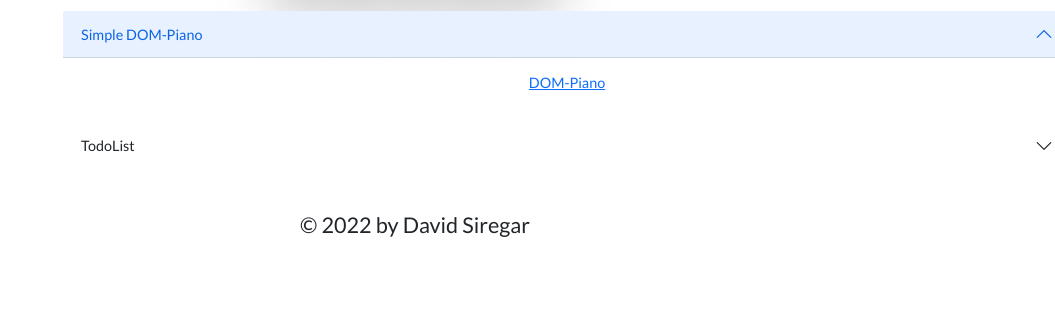
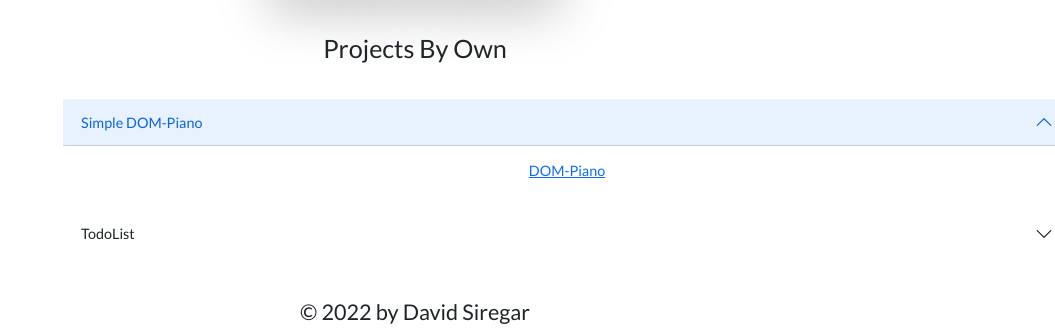
Before and after one commit to davidsiregar/personal-website, a plain HTML site: page index.html in a window 1280 px wide. Shown: the part 2121-2455 px from the top of the page, without its empty margins (225-1280 px from the left). Before the commit the page ends 2367 px from the top, so only its background shows below. Drawn offline with nearby package versions, Linux system fonts and the light colour scheme.

Commit message:
added title

```diff
--- a/css/style.css
+++ b/css/style.css
@@ -293,6 +293,10 @@ input:checked + .slider {
 	margin-left: 20rem;
 	text-align: center;
 }
+.project__own{
+	margin: 2.5rem 0;
+
+}
 .accordion, .accordion-item{
 	border: none;
 }
--- a/index.html
+++ b/index.html
@@ -184,7 +184,7 @@
 
     <!-- Project Own -->
     <section class="project">
-
+      <h3 class="project__own text-center">Projects By Own</h3>
       <div class="accordion" id="accordionExample">
         <div class="accordion-item">
           <h2 class="accordion-header" id="headingOne">
```
